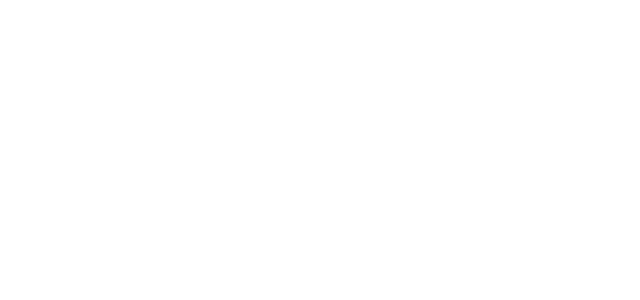
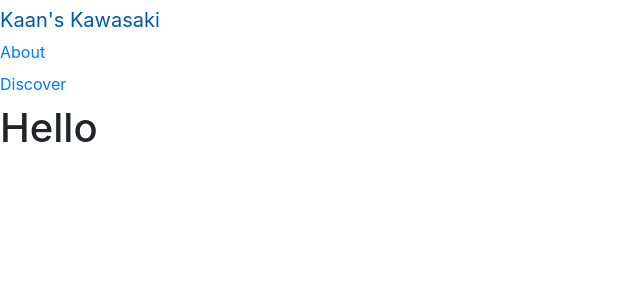
Before and after one commit to kaan14/ReactAPICALL, a React (Create React App) app: page /discover in a window 1280 px wide. Shown: the top 300 px of the page, without its empty margins (0-640 px from the left). Built offline with nearby package versions, Linux system fonts and the light colour scheme.

Commit message:
navbar added

```diff
--- a/src/App.js
+++ b/src/App.js
@@ -1,9 +1,9 @@
 import React from 'react';
 import { BrowserRouter as Router, Route } from 'react-router-dom';
 import About from './pages/About';
-// import Discover from './pages/Discover';
+import Discover from './pages/Discover';
 // import Search from './pages/Search';
-// import Navbar from './components/Navbar';
+import Navbar from './components/Navbar';
 // import Wrapper from './components/Wrapper';
 
 
@@ -11,9 +11,11 @@
 const App = () => (
 
     <Router>
+
         <div>
-
+        <Navbar/>
                 <Route exact path="/" component={About} />
+                <Route exact path="/discover" component={Discover} />
 
 
 
--- /dev/null
+++ b/src/components/Navbar/Navbar.js
@@ -0,0 +1,46 @@
+import React from 'react';
+import { Link } from 'react-router-dom';
+import "./Navbar.css";
+
+
+const Navbar = props => (
+    <div>
+        <nav className="" >
+            <Link className="navbar-brand" to="/">
+                Kaan's Kawasaki
+           </Link>
+            <div>
+                <ul className="navbar-nav">
+                    <li className="nav-item">
+                        <Link to="/"
+                            className={
+                                window.location.pathname === "/" ||
+                                    window.location.pathname === "/about"
+                                    ? "nav-link active"
+                                    : "nav -link"
+                            }
+                        >
+                            About
+                    </Link>
+                    </li>
+                    <li className="nav-item">
+                        <Link to="/discover"
+                            className={
+                                window.location.pathname === "/discover"
+                                    ? "nav-link active"
+                                    : "nav-link"
+                            }
+                        >
+                            Discover
+                </Link>
+
+                    </li>
+                </ul>
+            </div>
+        </nav>
+
+    </div>
+)
+
+
+export default Navbar;
--- /dev/null
+++ b/src/components/Navbar/index.js
@@ -0,0 +1 @@
+export {default} from './Navbar';
--- a/src/pages/Discover.js
+++ b/src/pages/Discover.js
@@ -0,0 +1,15 @@
+import React, { Component } from 'react';
+
+
+class Discover extends Component {
+
+    render() {
+        return (
+            <div>
+                <h1> Hello </h1>
+            </div>
+        );
+    };
+};
+
+export default Discover;
```
Also changed, not shown: src/components/Navbar/Navbar.css (added).
